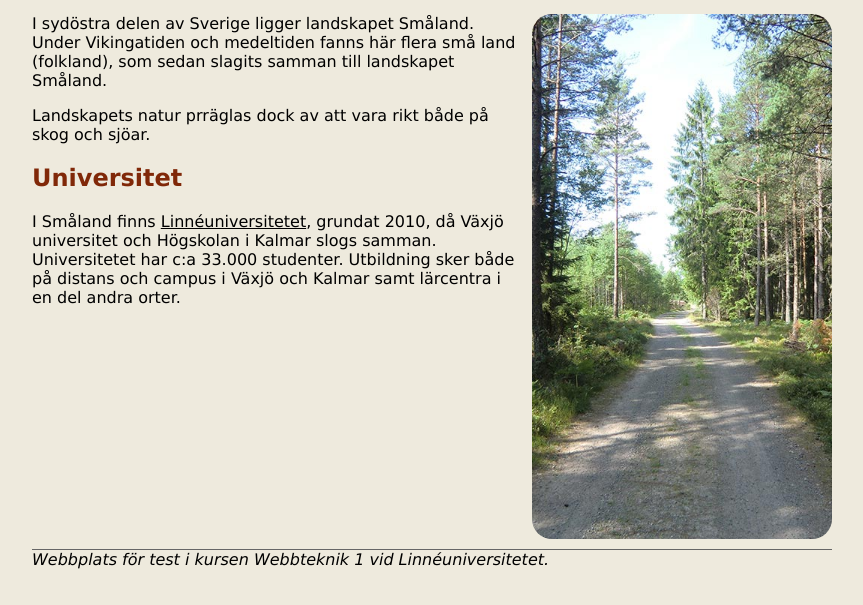
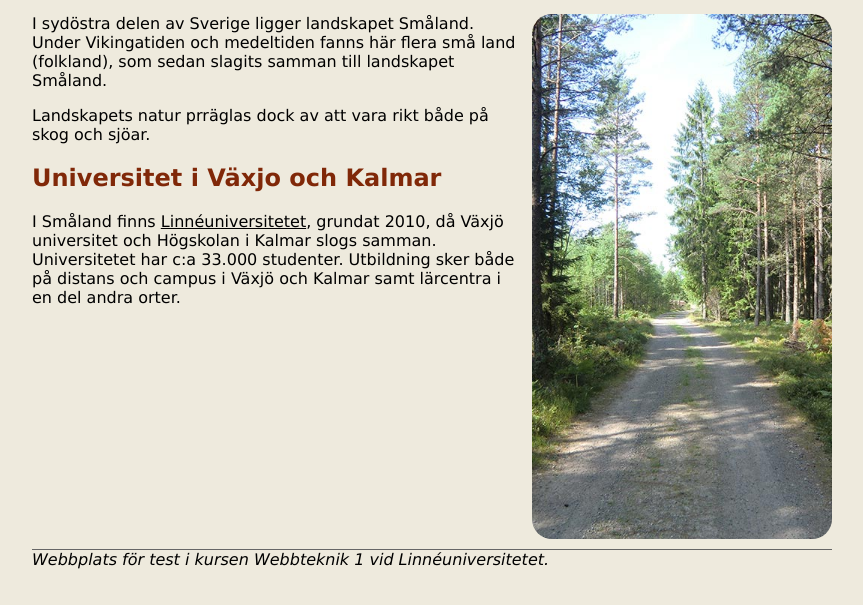
Before and after one commit to sc222rb/MyFirstWebSite, a plain HTML site: page index.html in a window 1280 px wide. Shown: the part 145-750 px from the top of the page, without its empty margins (208-1071 px from the left). Drawn offline with Linux system fonts and the light colour scheme.

Commit message:
changed the second header

```diff
--- a/index.html
+++ b/index.html
@@ -21,7 +21,7 @@
         <img src="img/forestroad.jpg" alt="Skogsväg" class="floatRight">
         <p>I sydöstra delen av Sverige ligger landskapet Småland. Under Vikingatiden och medeltiden fanns här flera små land (folkland), som sedan slagits samman till landskapet Småland.</p>
         <p>Landskapets natur prräglas dock av att vara rikt både på skog och sjöar.</p>
-        <h2>Universitet</h2>
+        <h2>Universitet i Växjo och Kalmar</h2>
         <p>I Småland finns <a href="http://lnu.se" target="_blank">Linnéuniversitetet</a>, grundat 2010, då Växjö universitet och Högskolan i Kalmar slogs samman. Universitetet har c:a 33.000 studenter. Utbildning sker både på distans och campus i Växjö och Kalmar samt lärcentra i en del andra orter.</p>
     </main>
     <footer>
```
